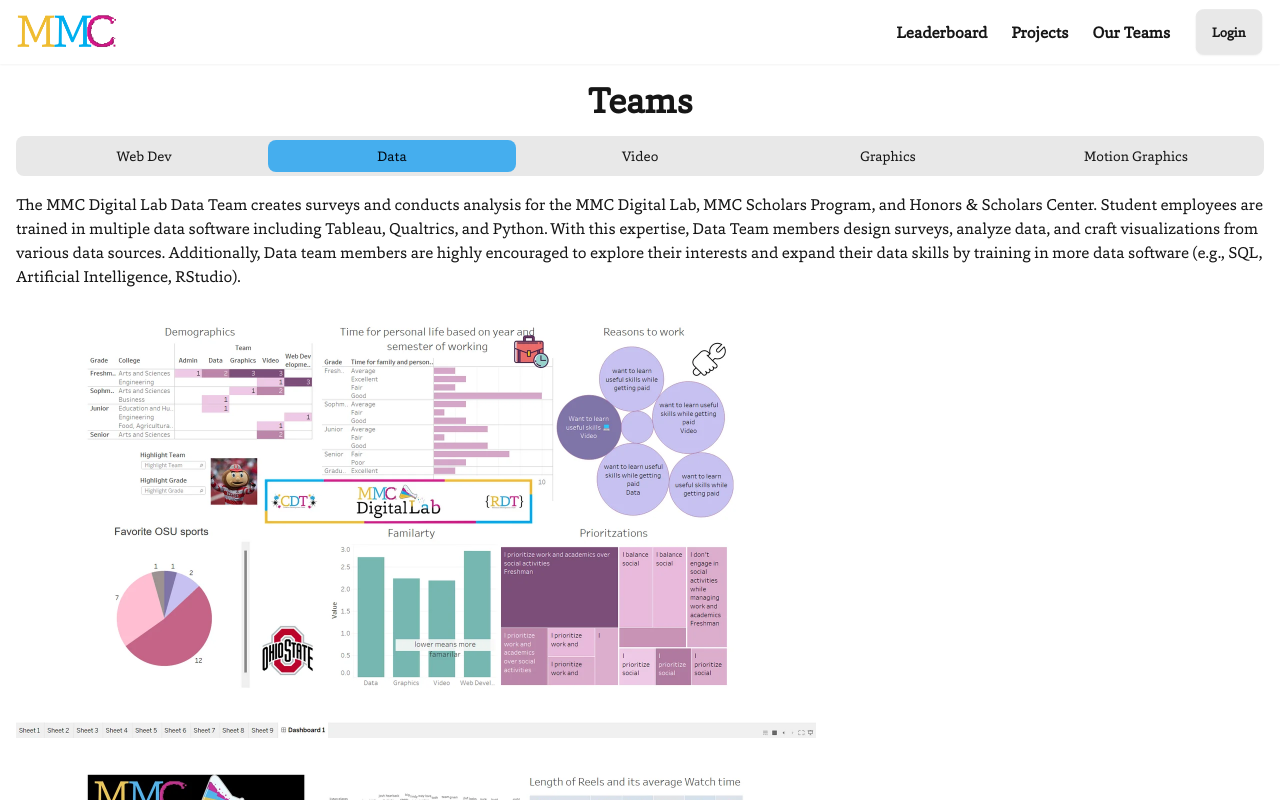
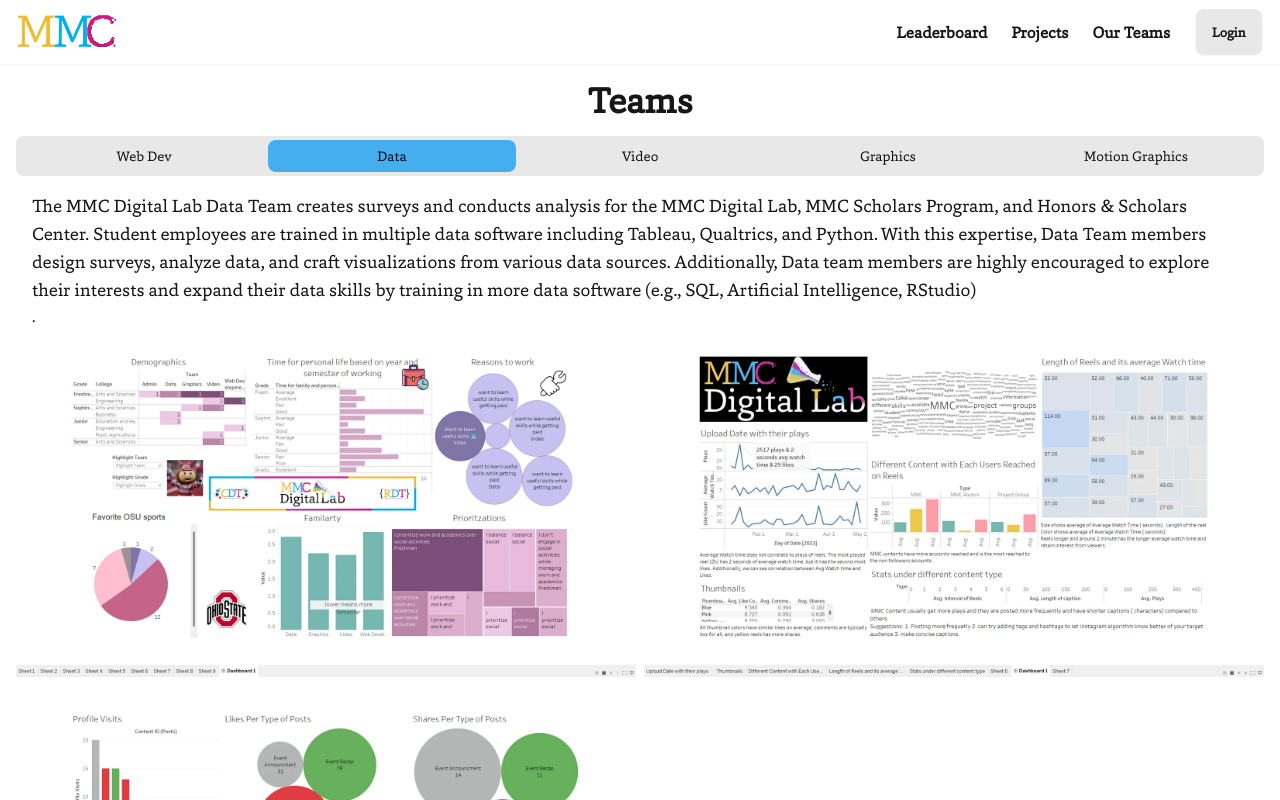
Before and after one commit to josiahmattern/mmcscholarshome, a Next.js app: page /teams in a window 1280 px wide. Both pictures are taken after a click on the link "Data". Shown: the top 800 px of the page. Built offline with nearby package versions, Linux system fonts and the light colour scheme; no server answers.

Commit message:
moved around data team images

```diff
--- a/components/Teams/DataTeam.js
+++ b/components/Teams/DataTeam.js
@@ -2,17 +2,20 @@
 
 export default function DataTeam() {
   return (
-  <main>
-      <div>
-The MMC Digital Lab Data Team creates surveys and conducts analysis for the MMC Digital Lab, MMC Scholars Program, and Honors & Scholars Center. Student employees are trained in multiple data software including Tableau, Qualtrics, and Python. With this expertise, Data Team members design surveys, analyze data, and craft visualizations from various data sources. Additionally, Data team members are highly encouraged to explore their interests and expand their data skills by training in more data software (e.g., SQL, Artificial Intelligence, RStudio).
+    <main>
+      <div className="px-4 w-full text">
+        <p className="text-lg">The MMC Digital Lab Data Team creates surveys and conducts analysis for the MMC Digital Lab, MMC Scholars Program, and Honors & Scholars Center.
+          Student employees are trained in multiple data software including Tableau, Qualtrics, and Python. With this expertise, Data Team members design surveys,
+          analyze data, and craft visualizations from various data sources. Additionally, Data team members are highly encouraged to explore their interests and
+          expand their data skills by training in more data software (e.g., SQL, Artificial Intelligence, RStudio)</p>.
       </div>
 
-      <div>
-
-        <Image src="/dataTeam/1.webp" width={800} height={600} alt="Data Team" />
-        <Image src="/dataTeam/2.webp" width={800} height={600} alt="Data Team" />
-        <Image src="/dataTeam/3.webp" width={800} height={600} alt="Data Team" />
-
+      <div className="card w-full">
+        <div className="grid grid-cols-1 md:grid-cols-2 gap-2 justify-center">
+          <Image src="/dataTeam/1.webp" width={688} height={387} alt="Data Team" />
+          <Image src="/dataTeam/2.webp" width={688} height={387} alt="Data Team" />
+          <Image src="/dataTeam/3.webp" width={688} height={387} alt="Data Team" />
+        </div>
       </div>
     </main>
   );
```
